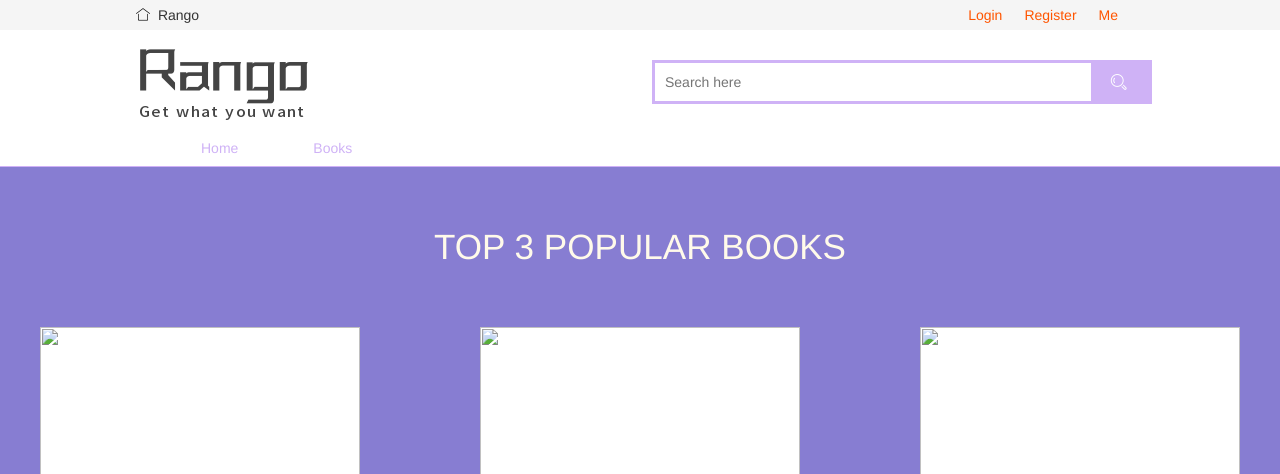
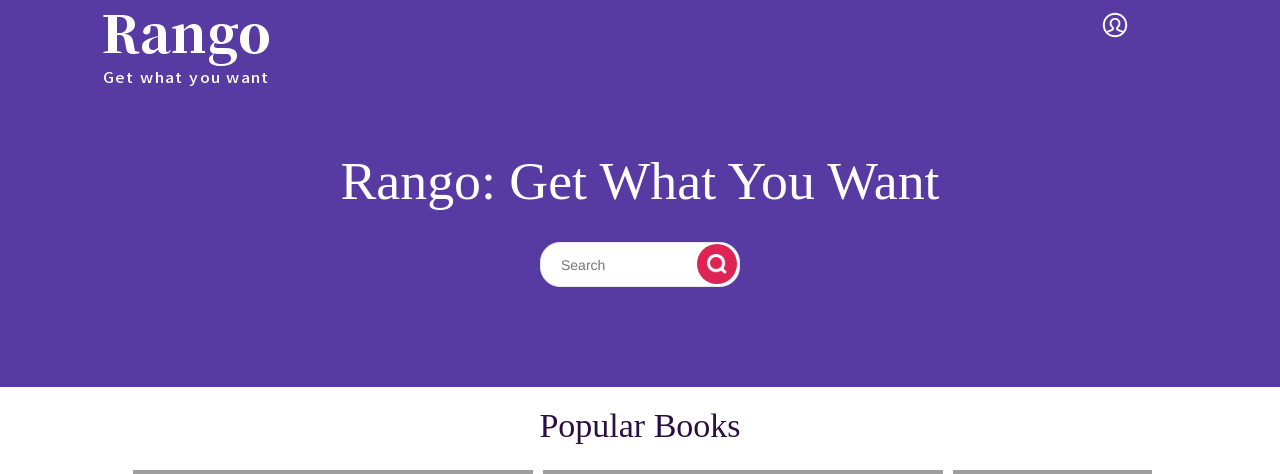
Before and after one commit to qinyuguan/Rango, a Django app: page / in a window 1280 px wide. Shown: the top 474 px of the page. Run offline with Django 3.2, Linux system fonts and the light colour scheme; grey boxes are pictures that could not be loaded.

Commit message:
update home page

```diff
--- /dev/null
+++ b/static/css/home.css
@@ -0,0 +1,91 @@
+.home-nav{
+    background-color: #573BA3;
+    height: 100px;
+}
+
+.home-logo{
+    float: left;
+    display: inline-block;
+    padding-left: 100px;
+    padding-top: 10px;
+}
+
+.home-operation{
+    float: right;
+    display: inline-block;
+}
+
+.home-operation a img{
+    width: 30px;
+    height: 30px;
+    padding-right: 150px;
+    padding-top: 10px;
+}
+
+.title{
+    padding-top: 50px;
+    color: black;
+    text-align: center;
+    font: 46px "GT Super Bold", serif;
+    font-weight: bolder;
+    background-color: #573BA3;
+    color: white;
+}
+
+.search{
+    text-align: center;
+    padding-top: 30px;
+    padding-bottom: 100px;
+    background-color: #573BA3;
+}
+
+.search .box{
+    border-radius: 20px;
+    display: inline-block;
+    width: 200px;
+    height: 45px;
+    padding-left: 20px;
+    padding-right: 50px;
+}
+
+.search .btn{
+    border-radius: 50%;
+    width: 40px;
+    height: 40px;
+    border: 0px;
+    background-color: #DE2454;
+    display: inline-block;
+    position: absolute;
+    top: 2px;
+    right: 3px;
+}
+
+.trending{
+
+}
+
+.trend-title{
+    margin-top: 20px;
+    font: 34px "GT Super Bold",serif;
+    color: #2B0F42;
+    text-align: center;
+    margin-bottom: 20px;
+}
+
+.trend-list{
+    overflow: scroll;
+    scroll-snap-type: x mandatory;
+    width: 1024px;
+    display: flex;
+    margin: 0 auto;
+    margin-bottom: 100px;
+}
+
+.trend-book{
+    padding: 5px;
+    display: inline-block;
+}
+
+.home-footer{
+    font: 20px "GT Super Bold",serif;
+}
--- a/static/css/main.css
+++ b/static/css/main.css
@@ -1039,16 +1039,17 @@ i {
 }
 
 .buytoday-content .footer-wrap, .buytoday-content .footer {
-    background: #877dd2;
+    background: white;
 }
 
-.buytoday-content .footer-wrap, .buytoday-content .footer .title {
-    font-size: 30px;
-    color: #fffaea;
+.buytoday-content .footer-wrap, .buytoday-content .footer .title h3{
+    color: black;
     text-align: center;
+    font: 46px "GT Super Bold", serif;
+    font-weight: bolder;
 }
 
-.buytoday-content .footer .title h3 {
+.buytoday-content .footer .title h3{
     padding: 60px 0;
 }
 
--- a/templates/rango/base.html
+++ b/templates/rango/base.html
@@ -7,7 +7,7 @@
     <title>
         Rango -
         {% block title_block %}
-            Get what you like
+            Get what you want
         {% endblock %}
     </title>
     {% block head_block %}
--- /dev/null
+++ b/templates/rango/base_home.html
@@ -0,0 +1,49 @@
+<!DOCTYPE html>
+{% load staticfiles %}
+{% load rango_template_tags %}
+<html>
+<head lang="en">
+    <meta charset="UTF-8">
+    <title>
+        Rango -
+        {% block title_block %}
+            Get what you want
+        {% endblock %}
+    </title>
+    {% block head_block %}
+
+    {% endblock %}
+    <link rel="stylesheet" type="text/css" href="{% static 'css/main.css' %}">
+    <link rel="stylesheet" type="text/css" href="{% static 'css/home.css' %}">
+    <link rel="stylesheet" type="text/css" href="{% static 'layui/css/layui.css' %}">
+    <script type="text/javascript" src="{% static 'layui/layui.js' %}"></script>
+</head>
+<body>
+
+
+<div class="home-nav">
+    <div class="home-logo">
+        <img src="{% static 'images/logo.png' %}"/>
+    </div>
+    <div class="home-operation">
+        <a href="#"><img src="{% static 'images/user.png' %}"/> </a>
+    </div>
+</div>
+{% block body_block %}
+
+{% endblock %}
+<div id="footer">
+
+    <div class="footer home-footer" style="background-color: #573BA3;">
+        <div class="mod_help w1200" style="padding-top: 10px;">
+            <p style="color: white">
+                <a href="javascript:;" style="color: white">About us</a>
+                <span>|</span>
+                <a href="javascript:;" style="color: white">Map site</a>
+            </p>
+            <p class="coty" style="color: white">2021 Internet Technology - Team abc</p>
+        </div>
+    </div>
+</div>
+</body>
+</html>
--- a/templates/rango/index.html
+++ b/templates/rango/index.html
@@ -1,4 +1,4 @@
-{% extends 'rango/base.html' %}
+{% extends 'rango/base_home.html' %}
 {% load staticfiles %}
 
 {% block title_block %}
@@ -6,51 +6,53 @@
 {% endblock %}
 
 
+{% block body_block %}
+    <div class="w1200">
+        <div class="title">
+            <h3>Rango: Get What You Want</h3>
+        </div>
+        <div class="search">
+            <div class="layui-input-inline">
+                <input type="text" placeholder="Search" autocomplete="off" class="box layui-input">
+                <button lay-submit class="btn" type="submit"><img width="20px" height="20px" src="{% static 'images/search.png' %}"/></button>
 
-{% block body_block %}
-<div class="content content-nav-base buytoday-content">
-    <div class="footer-wrap">
-        <div class="footer w1200">
-            <div class="title">
-                <h3>TOP 3 POPULAR BOOKS</h3>
-            </div>
-            <div class="list-box layui-clear" style="display: flex; justify-content: center;" id="footerList">
-                <div class="item">
-                    <a href="/product.html?p={{item.id}}">
-                        <img src="" style="width: 320px;height: 450px;" alt="" />
-                    </a>
-                    <div class="text">
-                        <div class="right-title-number">1</div>
-                        <div class="commod">
-                            <p>name</p>
-                            <span>3000 Likes</span>
             </div>
         </div>
+        <div class="trending">
+            <div class="trend-title">Popular Books</div>
+            <div class="trend-list">
+                <div class="trend-book">
+                    <img src="https://images-eu.bookshop.org/product-images/images/9780571273713.jpg?width=170&amp;height=255&amp;v=v2">
                 </div>
-                <div class="item">
-                    <a href="/product.html?p={{item.id}}">
-                        <img src="" style="width: 320px;height: 450px;" alt="" />
-                    </a>
-                    <div class="text">
-                        <div class="right-title-number">2</div>
-                        <div class="commod">
-                            <p>name</p>
-                            <span>3000 Likes</span>
+                <div class="trend-book">
+                    <img src="https://images-eu.bookshop.org/product-images/images/9780571273713.jpg?width=170&amp;height=255&amp;v=v2">
                 </div>
+                <div class="trend-book">
+                    <img src="https://images-eu.bookshop.org/product-images/images/9780571273713.jpg?width=170&amp;height=255&amp;v=v2">
                 </div>
+                <div class="trend-book">
+                    <img src="https://images-eu.bookshop.org/product-images/images/9780571273713.jpg?width=170&amp;height=255&amp;v=v2">
                 </div>
-                <div class="item">
-                    <a href="/product.html?p={{item.id}}">
-                        <img src="" style="width: 320px;height: 450px;" alt="" />
-                    </a>
-                    <div class="text">
-                        <div class="right-title-number">3</div>
-                        <div class="commod">
-                            <p>name</p>
-                            <span>3000 Likes</span>
+                <div class="trend-book">
+                    <img src="https://images-eu.bookshop.org/product-images/images/9780571273713.jpg?width=170&amp;height=255&amp;v=v2">
                 </div>
+                <div class="trend-book">
+                    <img src="https://images-eu.bookshop.org/product-images/images/9780571273713.jpg?width=170&amp;height=255&amp;v=v2">
                 </div>
+                <div class="trend-book">
+                    <img src="https://images-eu.bookshop.org/product-images/images/9780571273713.jpg?width=170&amp;height=255&amp;v=v2">
                 </div>
+                <div class="trend-book">
+                    <img src="https://images-eu.bookshop.org/product-images/images/9780571273713.jpg?width=170&amp;height=255&amp;v=v2">
+                </div>
+                <div class="trend-book">
+                    <img src="https://images-eu.bookshop.org/product-images/images/9780571273713.jpg?width=170&amp;height=255&amp;v=v2">
+                </div>
+                <div class="trend-book">
+                    <img src="https://images-eu.bookshop.org/product-images/images/9780571273713.jpg?width=170&amp;height=255&amp;v=v2">
+                </div>
+                <div class="trend-book">
+                    <img src="https://images-eu.bookshop.org/product-images/images/9780571273713.jpg?width=170&amp;height=255&amp;v=v2">
                 </div>
             </div>
         </div>
```
Also changed, not shown: templates/rango/index1.html (added, +60 -0 lines), static/images/logo.png, static/images/search.png (added), static/images/user.png (added). Lines whose indentation alone changed are shown as unchanged.
